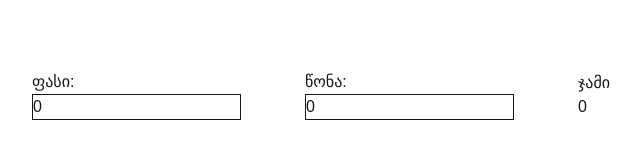
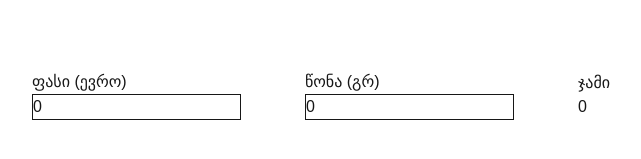
Before and after one commit to IrakliAmbroladze/amanati, a Next.js app: page / in a window 1280 px wide. Shown: the part 305-464 px from the top of the page, without its empty margins (319-960 px from the left). Built offline with nearby package versions, Linux system fonts and the light colour scheme.

Commit message:
refac: extract input ui in Input Component

```diff
--- a/src/app/page.tsx
+++ b/src/app/page.tsx
@@ -1,40 +1,16 @@
 "use client";
 import { useState } from "react";
+import { Input } from "../components";
 export default function Home() {
   const [price, setPrice] = useState<number>(0);
   const [weight, setWeight] = useState<number>(0);
   const transportCost = 3;
-  const handlePriceChange = (e) => {
-    e.preventDefault();
-    setPrice(Number(e.target.value));
-    console.log("price is: ", e.target.value);
-  };
-  const handleWeightChange = (e) => {
-    e.preventDefault();
-    setWeight(Number(e.target.value));
-    console.log("Weight is: ", e.target.value);
-  };
   const sum = price + (transportCost * weight) / 1000;
+
   return (
     <div className="flex items-center justify-center min-h-screen gap-16 sm:p-20">
-      <label className="flex flex-col">
-        ფასი:
-        <input
-          type="number"
-          className="border "
-          value={price}
-          onChange={handlePriceChange}
-        />
-      </label>
-      <label className="flex flex-col">
-        წონა:
-        <input
-          type="number"
-          className="border"
-          value={weight}
-          onChange={handleWeightChange}
-        />
-      </label>
+      <Input label="ფასი (ევრო)" value={price} onChange={setPrice} />
+      <Input label="წონა (გრ)" value={weight} onChange={setWeight} />
       <div>
         ჯამი
         <div>{sum}</div>
--- /dev/null
+++ b/src/components/Input.tsx
@@ -0,0 +1,21 @@
+export const Input = ({
+  label,
+  value,
+  onChange,
+}: {
+  label: string;
+  value: number;
+  onChange: React.Dispatch<React.SetStateAction<number>>;
+}) => {
+  return (
+    <label className="flex flex-col">
+      {label}
+      <input
+        type="number"
+        className="border "
+        value={value}
+        onChange={(e) => onChange(Number(e.target.value))}
+      />
+    </label>
+  );
+};
--- /dev/null
+++ b/src/components/index.ts
@@ -0,0 +1 @@
+export { Input } from "./Input";
```
